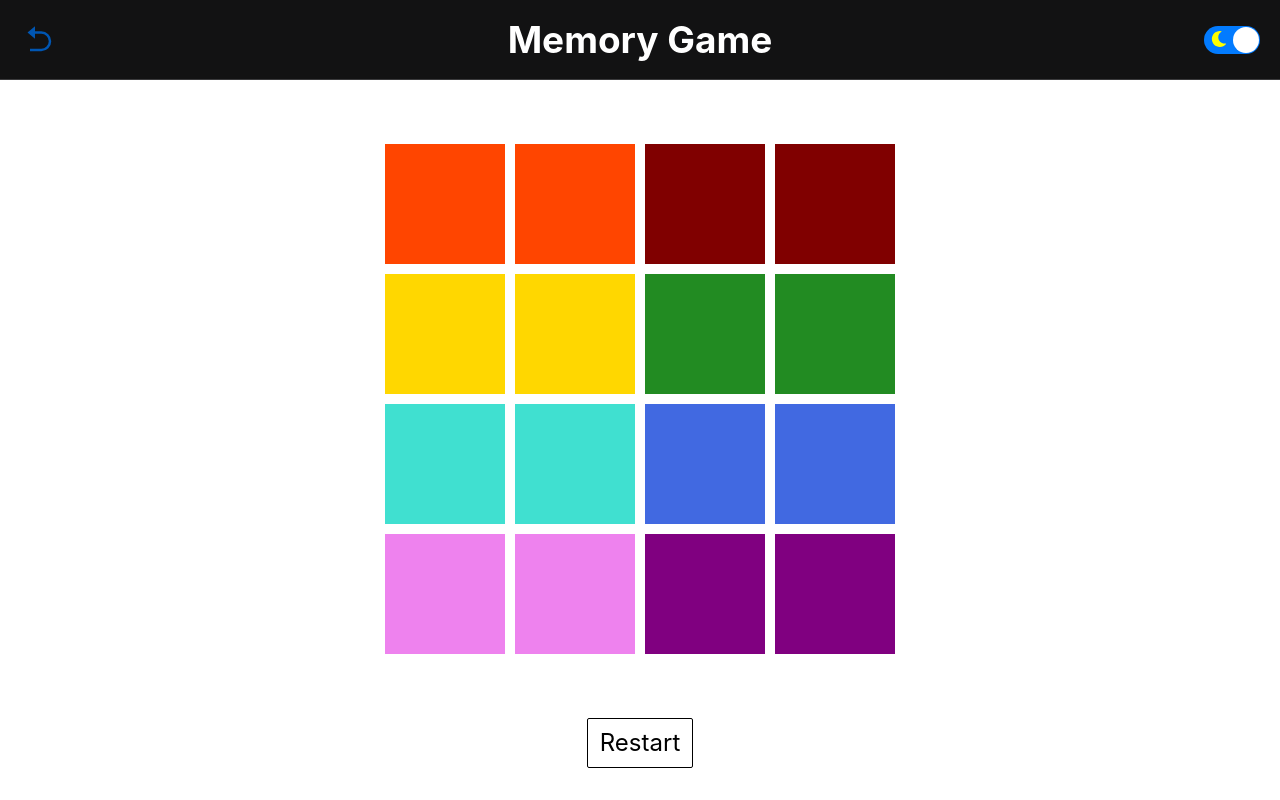
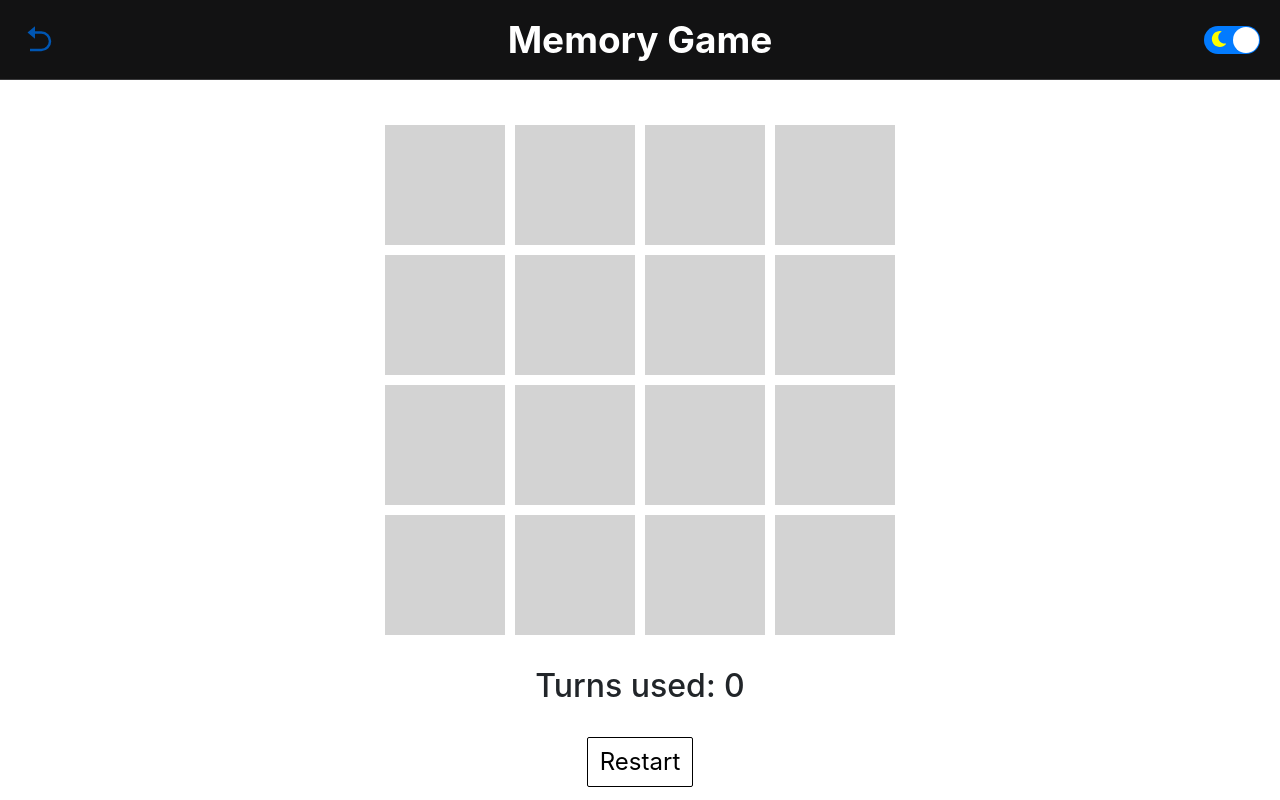
Before and after one commit to William-Feng/mini-playground, a React (Create React App) app: page /memory in a window 1280 px wide. Built offline with nearby package versions, Linux system fonts and the light colour scheme.

Commit message:
Refactor memory game structure using React - underlying cell colour now hidden from class

```diff
--- a/src/components/memory/Memory.js
+++ b/src/components/memory/Memory.js
@@ -1,66 +1,51 @@
-import React from "react";
+import React, { useState } from "react";
 import "./Memory.css";
 
 function Memory() {
-  /*
-  const boardCells = document.querySelectorAll(".cell");
-  const turnMessage = document.getElementById("turns");
-  const restart = document.getElementById("restart");
+  const colours = [
+    "red",
+    "red",
+    "maroon",
+    "maroon",
+    "gold",
+    "gold",
+    "green",
+    "green",
+    "turquoise",
+    "turquoise",
+    "blue",
+    "blue",
+    "violet",
+    "violet",
+    "purple",
+    "purple",
+  ];
 
+  const cells = [];
+  const WIN_NUM_MATCH = colours.length;
   const COLOUR_HIDDEN = "hidden";
   const CELL_STABLE = "stable";
-  const WIN_NUM_MATCH = boardCells.length / 2;
-  let previous;
-  let lockBoard;
-  let numTurns;
-  let numMatching;
 
-  newGame();
-  restart.addEventListener("click", newGame);
+  for (let i = 0; i < colours.length; i++) {
+    let cell = {};
+    cell["colour"] = colours[i];
+    cell["status"] = COLOUR_HIDDEN;
+    cells.push(cell);
+  }
 
+  const [board, setBoard] = useState(cells);
+  const [previous, setPrevious] = useState(null);
+  const [lockBoard, setLockBoard] = useState(false);
+  const [turn, setTurn] = useState(0);
+  const [numMatching, setNumMatching] = useState(0);
+
+  /*
   // Shuffle all the cells so the order is randomised
   function shuffle() {
     boardCells.forEach((cell) => {
       let position = Math.floor(Math.random() * boardCells.length);
       cell.style.order = position;
     });
-  }
-
-  function newGame() {
-    previous = null;
-    lockBoard = false;
-    numTurns = 0;
-    numMatching = 0;
-    turnMessage.innerText = "Turns: 0";
-    shuffle();
-    boardCells.forEach((cell) => {
-      cell.classList.add(COLOUR_HIDDEN);
-      cell.classList.remove(CELL_STABLE);
-      cell.addEventListener("click", handleClick);
-    });
-  }
-
-  function handleClick(e) {
-    const cell = e.target;
-
-    if (allowedClick(cell)) {
-      if (!previous) {
-        firstSelected(cell);
-      } else {
-        secondSelected(cell);
-      }
-    }
-  }
-
-  // Prevent clicking if board is locked or the new cell is already correct
-  function allowedClick(cell) {
-    return !lockBoard && !cell.classList.contains(CELL_STABLE);
-  }
-
-  // Show the colour of the cell if nothing was selected before in this turn
-  function firstSelected(cell) {
-    cell.classList.remove(COLOUR_HIDDEN);
-    previous = cell;
   }
 
   // Another cell was selected before in this turn so we need to check
@@ -100,41 +85,58 @@ function Memory() {
       getComputedStyle(cell).backgroundColor
     );
   }
+  */
 
-  // Adjust the message if there is a win
-  function checkWin() {
-    if (numMatching === WIN_NUM_MATCH) {
-      if (numTurns <= 20) {
-        turnMessage.innerText = "Well done! Turns: " + numTurns;
+  // Prevent clicking if board is locked or the new cell is already correct
+  const allowedClick = (i) => {
+    return !lockBoard && board[i].status !== CELL_STABLE;
+  };
+
+  // Show the colour of the cell if nothing was selected before in this turn
+  const firstSelected = (i) => {
+    board[i].status = "";
+    setBoard(board);
+    setPrevious(board[i]);
+  };
+
+  const handleClick = (i) => {
+    if (allowedClick(i)) {
+      if (!previous) {
+        firstSelected(i);
       } else {
-        turnMessage.innerText = "You won! Turns: " + numTurns;
+        console.log("This is the second cell selected within a pair");
       }
     }
-  }
-  */
+  };
+
+  const message = () => {
+    if (numMatching === WIN_NUM_MATCH) {
+      if (turn <= 20) {
+        return <h2>Well done! Turns used: {turn}</h2>;
+      } else {
+        return <h2>You won! Turns used: {turn}</h2>;
+      }
+    } else {
+      return <h2>Turns used: {turn}</h2>;
+    }
+  };
 
   return (
     <div className="container" id="memory">
       <div className="board">
-        <div className="cell red"></div>
-        <div className="cell red"></div>
-        <div className="cell maroon"></div>
-        <div className="cell maroon"></div>
-        <div className="cell gold"></div>
-        <div className="cell gold"></div>
-        <div className="cell green"></div>
-        <div className="cell green"></div>
-        <div className="cell turquoise"></div>
-        <div className="cell turquoise"></div>
-        <div className="cell blue"></div>
-        <div className="cell blue"></div>
-        <div className="cell violet"></div>
-        <div className="cell violet"></div>
-        <div className="cell purple"></div>
-        <div className="cell purple"></div>
+        {board.map((value, i) => (
+          <div
+            className={
+              "cell " +
+              (value.status === COLOUR_HIDDEN ? COLOUR_HIDDEN : value.colour)
+            }
+            key={i}
+            onClick={() => handleClick(i)}
+          />
+        ))}
       </div>
       <div>
-        <h2 id="turns"></h2>
+        {message()}
         <button className="restart">Restart</button>
       </div>
     </div>
```
